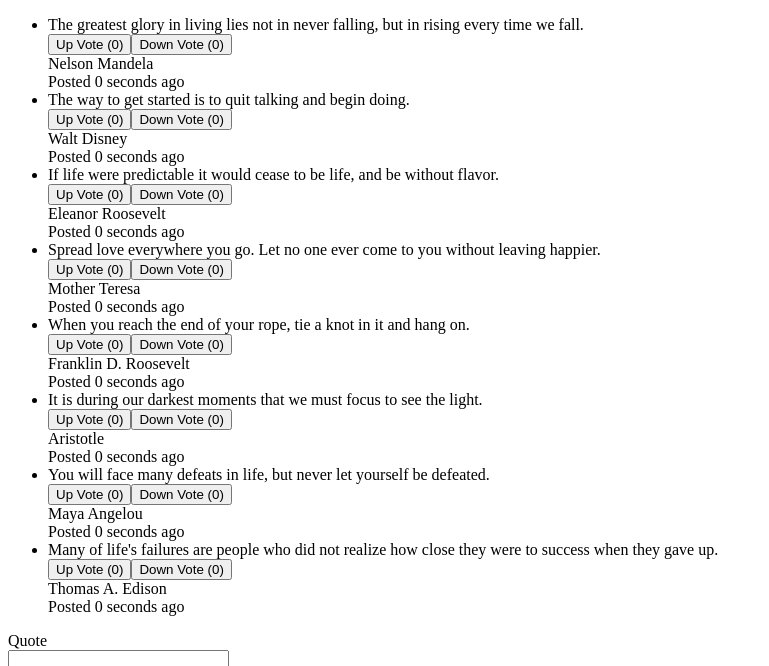
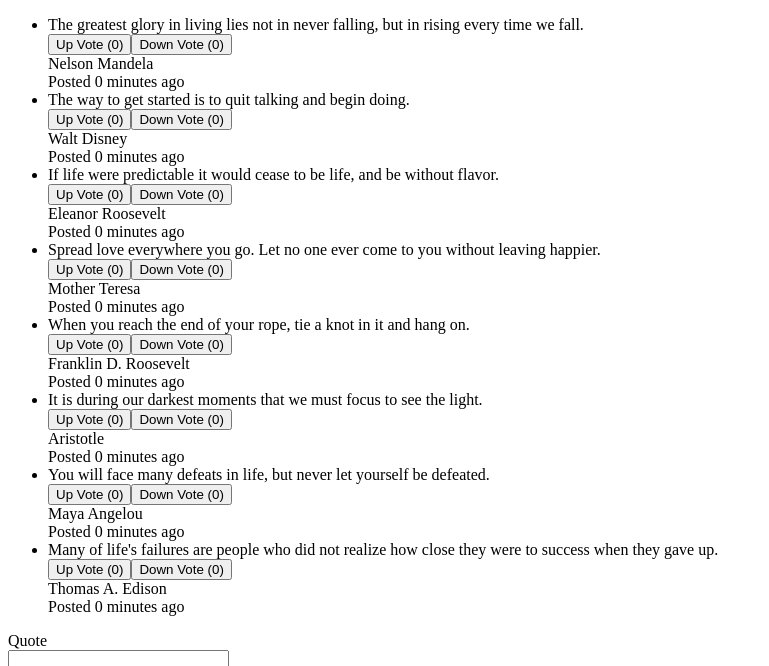
Before and after one commit to VictorKMaina/Quotes, an Angular app: page / in a window 1280 px wide. Shown: the top 666 px of the page, without its empty margins (0-769 px from the left). Built offline with nearby package versions, Linux system fonts and the light colour scheme.

Commit message:
add logic for timePassed pipe

```diff
--- a/src/app/components/quote-details/quote-details.component.html
+++ b/src/app/components/quote-details/quote-details.component.html
@@ -1,4 +1,4 @@
 <div>
     {{quote.author}}<br>
-    Posted {{quote.time | timePassed}} ago
+    Posted {{ quote.time | timePassed }} minutes ago
 </div>
--- a/src/app/components/quote-details/quote-details.component.ts
+++ b/src/app/components/quote-details/quote-details.component.ts
@@ -10,7 +10,8 @@ export class QuoteDetailsComponent implements OnInit {
 
   @Input() quote: Quote;
 
-  constructor() { }
+  constructor() {
+  }
 
   ngOnInit(): void {
   }
--- a/src/app/pipes/time-passed.pipe.ts
+++ b/src/app/pipes/time-passed.pipe.ts
@@ -1,14 +1,13 @@
 import { Pipe, PipeTransform } from '@angular/core';
 
 @Pipe({
-  name: 'timePassed'
+  name: 'timePassed',
+  pure: false
 })
 export class TimePassedPipe implements PipeTransform {
 
   transform(entryTime: Date) {
-    let currentTime = new Date();
-    let pastTime = currentTime.getSeconds() - entryTime.getSeconds();
-    return pastTime + " seconds";
+    let timePassed = (new Date().getTime()) - entryTime.getTime();
+    return Math.round(timePassed/60000);
   }
-
 }
```
